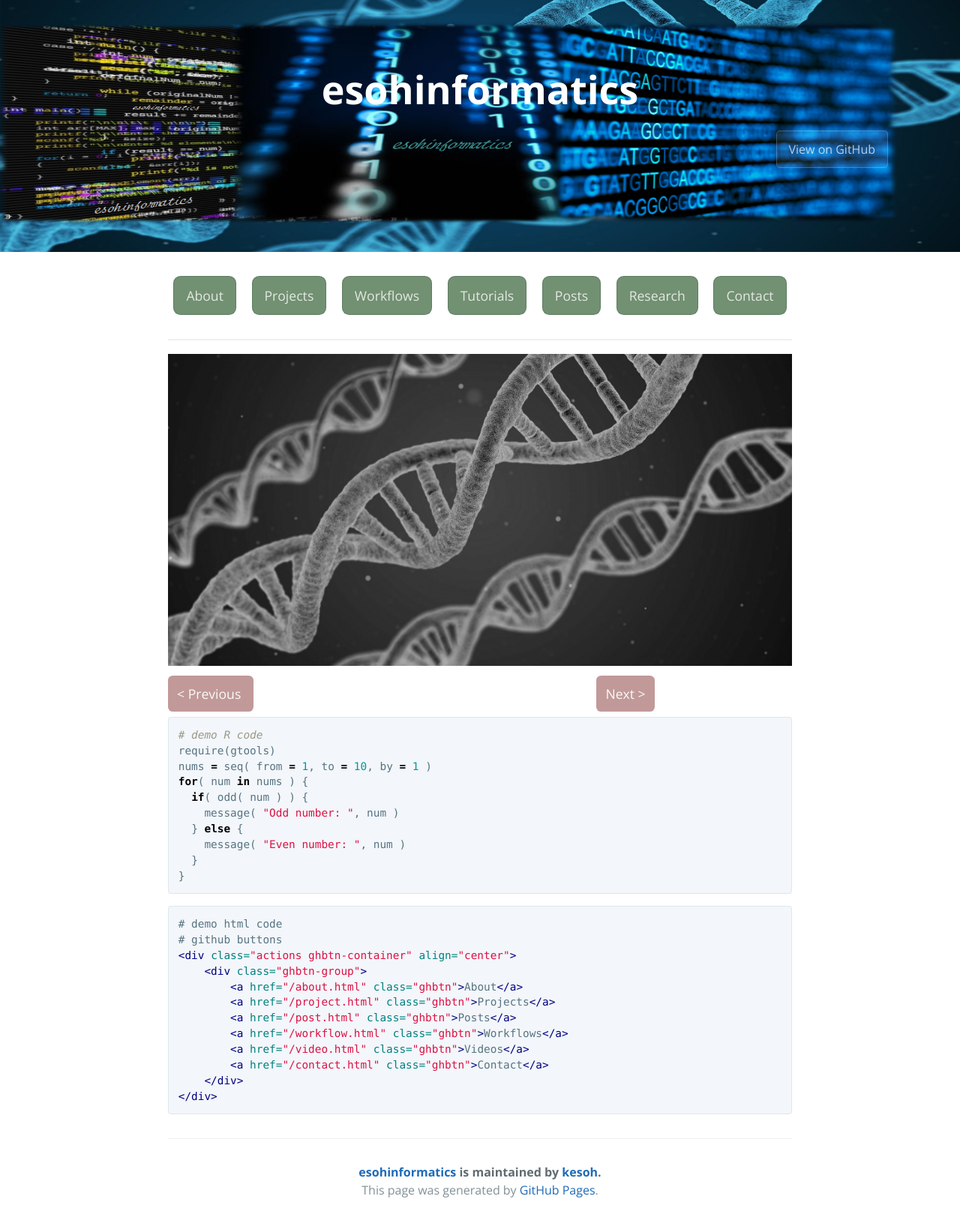
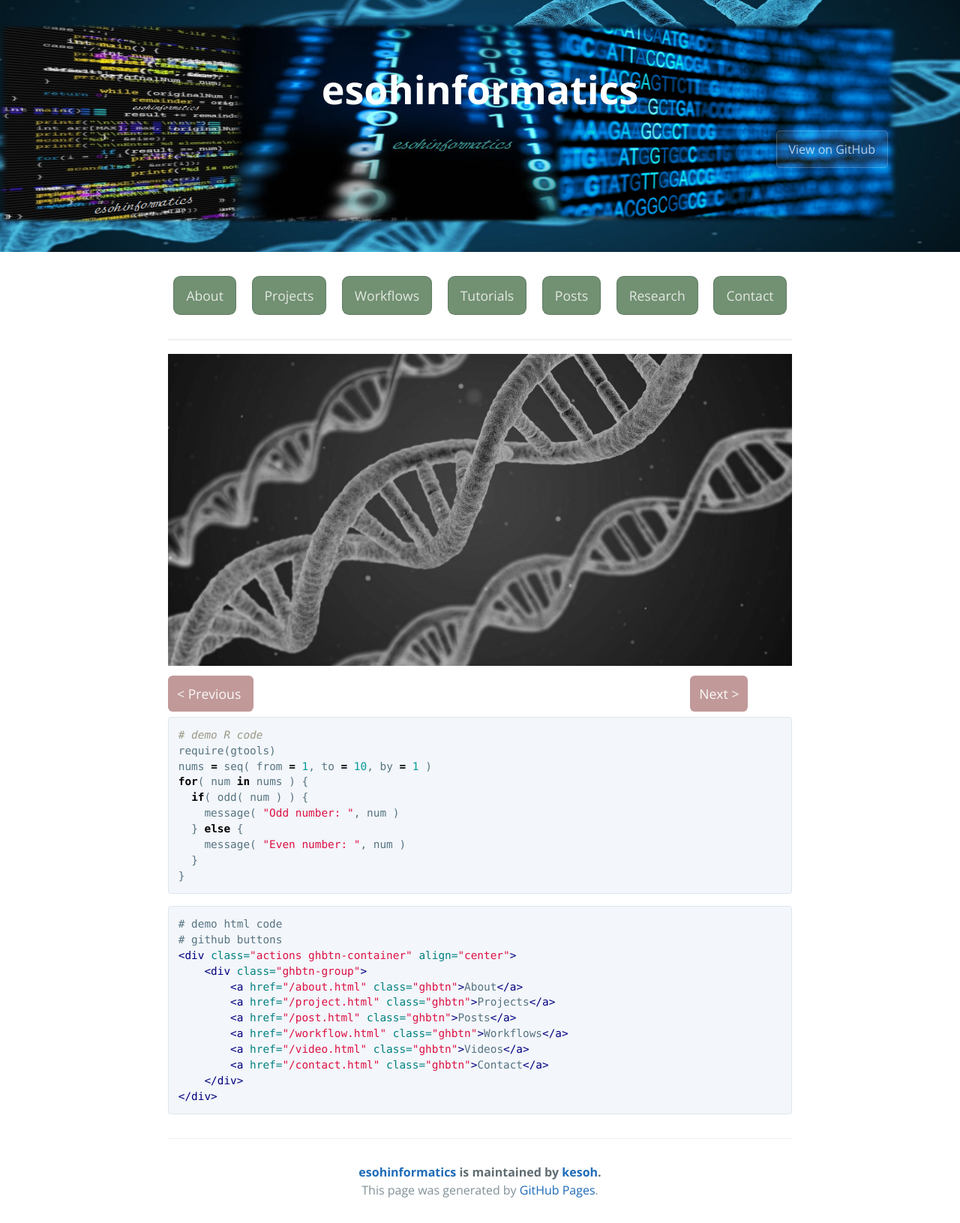
Before and after one commit to esohkevin/esohkevin.github.io, a Jekyll site: the page built from docs/index.md, in a window 1280 px wide. Shown: the whole page at 75% size. Built offline with Jekyll 4.4.1, drawn with Linux system fonts in a browser that asks for light colours; the repository's description, which GitHub fills in, is left out.

```diff
--- a/docs/index.md
+++ b/docs/index.md
@@ -25,7 +25,7 @@
   <span style="color: rgba(250, 250, 250, 1.0) ;background-color: rgba(100, 0, 0, 0.4); padding: 0.75rem; border-radius: 0.4rem; text-align: center; margin-right: 50%; " align="left">
     < Previous
   </span>
-  <span style="color: rgba(250, 250, 250, 1.0); background-color: rgba(100, 0, 0, 0.4); padding: 0.75rem; border-radius: 0.4rem; text-align: center; margin-left: 5%; " align="right">
+  <span style="color: rgba(250, 250, 250, 1.0); background-color: rgba(100, 0, 0, 0.4); padding: 0.75rem; border-radius: 0.4rem; text-align: center; margin-left: 20%; " align="right">
     Next >
   </span>
 </p>
```
